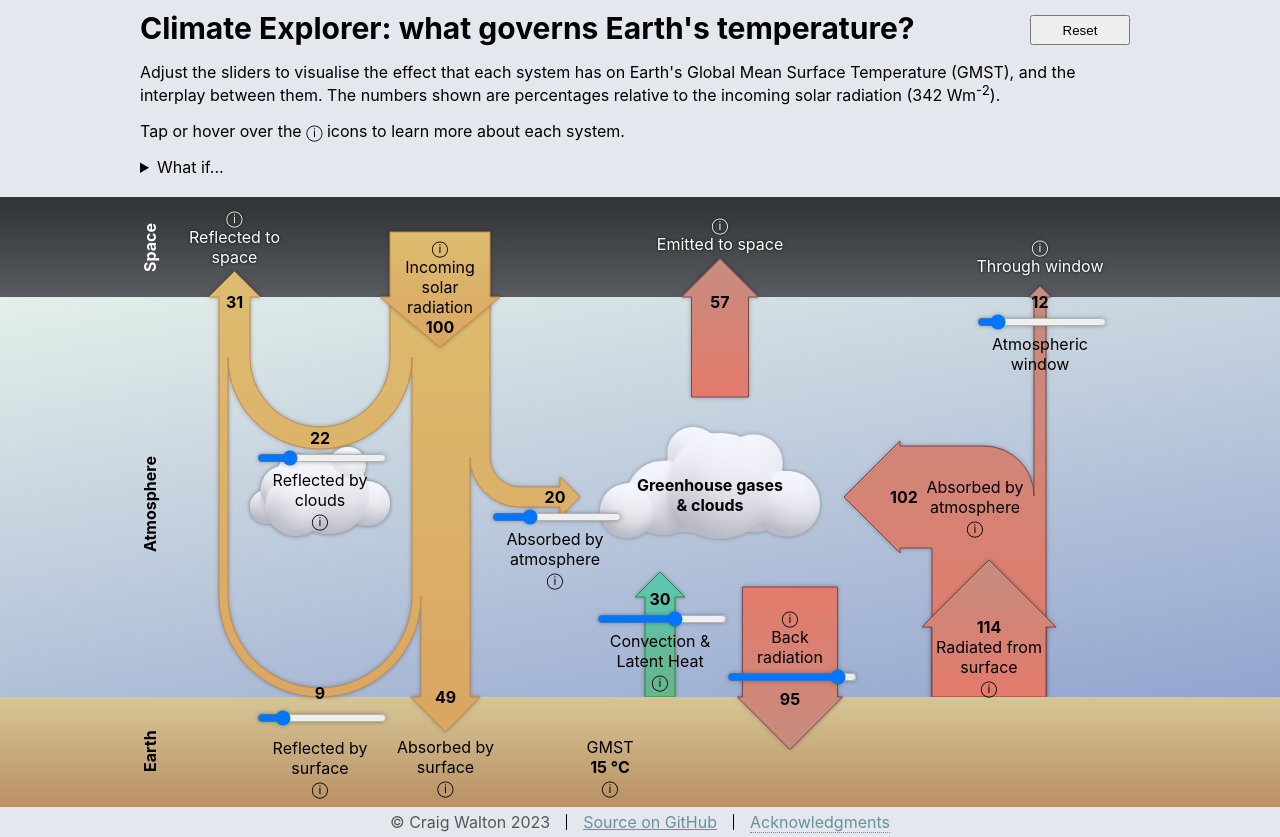
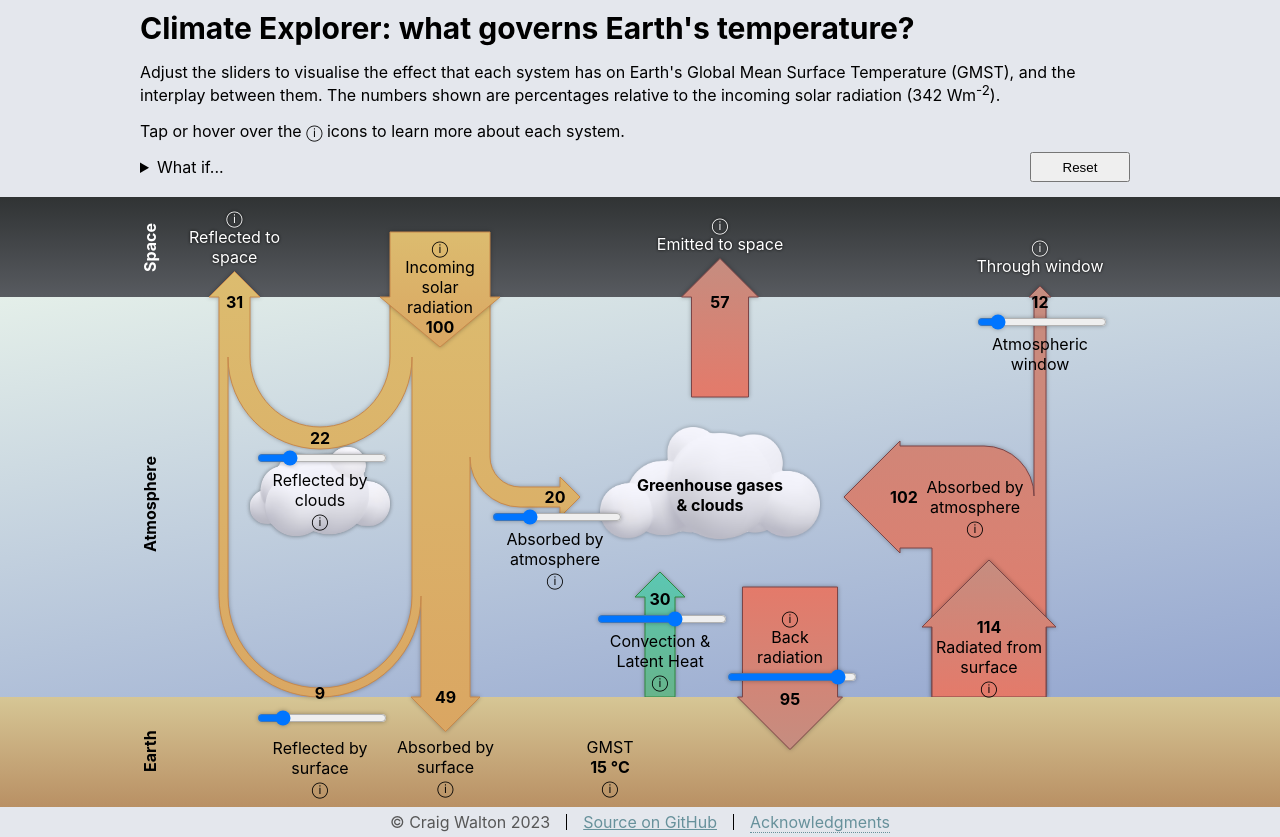
Before and after one commit to craigwalton/ClimateApp, a React (Create React App) app: page / in a window 1280 px wide. Built offline with nearby package versions, Linux system fonts and the light colour scheme.

Commit message:
Reposition reset button.

```diff
--- a/src/App.css
+++ b/src/App.css
@@ -133,9 +133,8 @@ a {
 
 #reset-button {
     position: absolute;
-    top: 15px;
+    bottom: 15px;
     right: 10px;
-    z-index: 4;
     width: 100px;
     height: 30px;
 }
```
